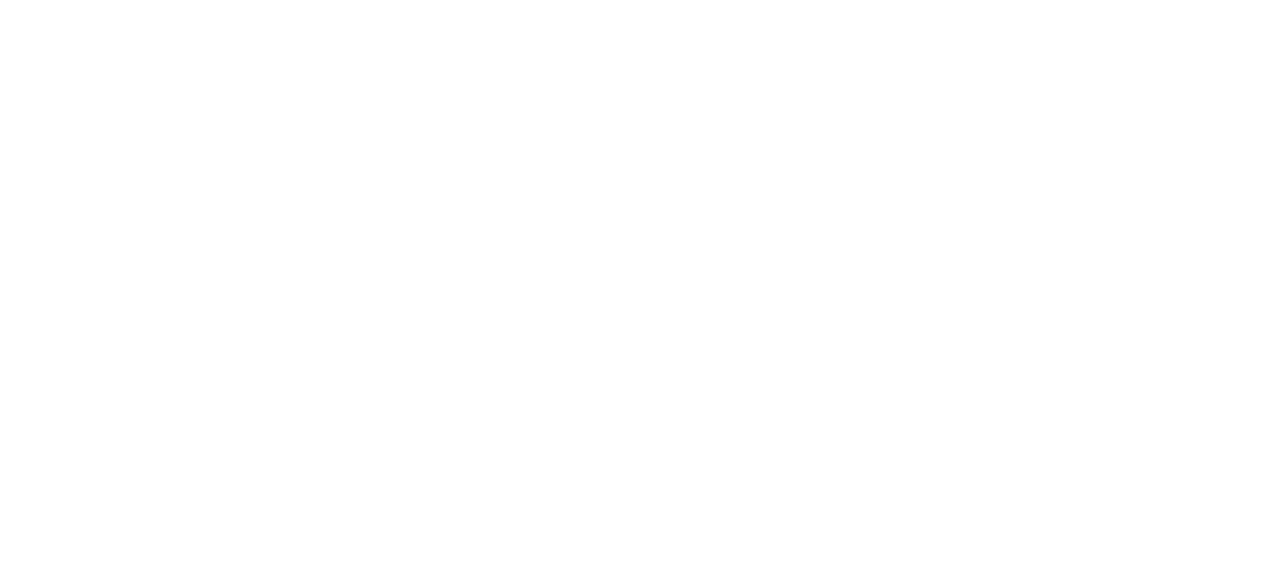
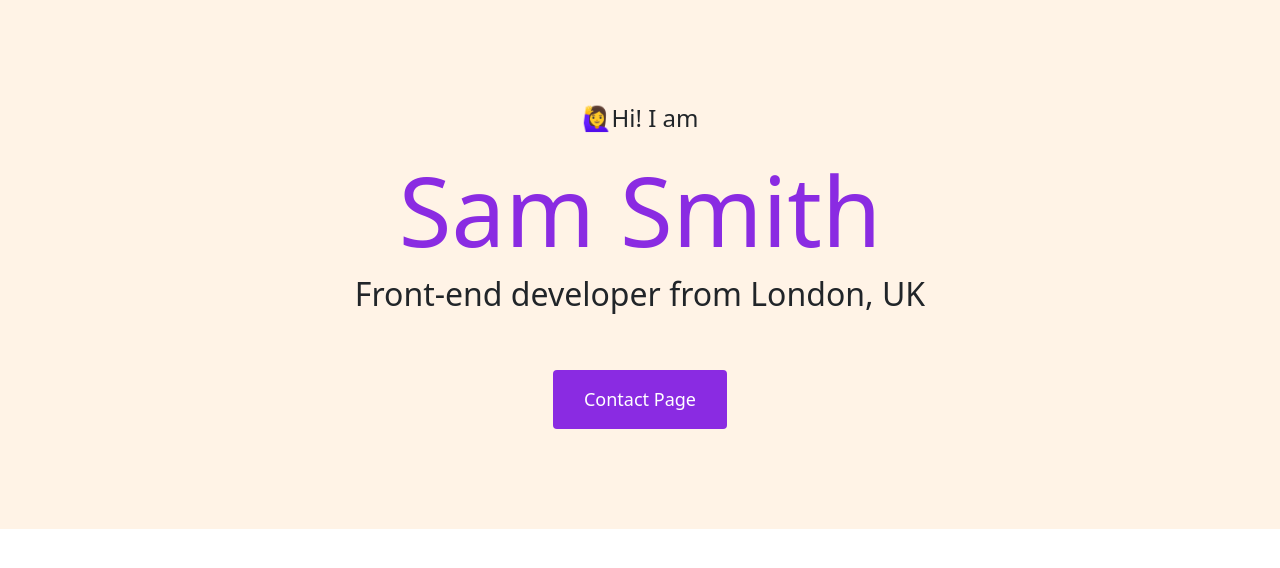
Before and after one commit to SamSmith21/Portfolio-project, a plain HTML site: page index.html in a window 1280 px wide. Drawn offline with nearby package versions, Linux system fonts and the light colour scheme.

Commit message:
Update homepage hero

```diff
--- a/index.html
+++ b/index.html
@@ -20,7 +20,16 @@
       integrity="sha384-/bQdsTh/da6pkI1MST/rWKFNjaCP5gBSY4sEBT38Q/9RBh9AH40zEOg7Hlq2THRZ"
       crossorigin="anonymous"
     ></script>
-    <title>Sam Smith</title>
+    <title>My Portfolio - Sam Smith</title>
   </head>
-  <body></body>
+  <body>
+    <div class="hero">
+      <p>🙋‍♀️Hi! I am</p>
+      <h1>Sam Smith</h1>
+      <h2>Front-end developer from London, UK</h2>
+      <br />
+      <br />
+      <a href="#" class="btn btn-branding">Contact Page</a>
+    </div>
+  </body>
 </html>
--- a/styles/portfolio.css
+++ b/styles/portfolio.css
@@ -1,3 +1,27 @@
+:root {
+  --branding-color: blueviolet;
+}
+
+.hero {
+  background: #fff3e6;
+  text-align: center;
+  padding: 100px 0px;
+}
+
 h1 {
-  color: red;
+  color: blueviolet;
+  font-size: 96px;
 }
+
+.hero p {
+  font-size: 24px;
+}
+
+.btn-branding {
+  border-radius: 4px;
+  color: white;
+  font-size: 18px;
+  line-height: 27px;
+  padding: 15px 30px;
+  background: var(--branding-color);
+}
```
